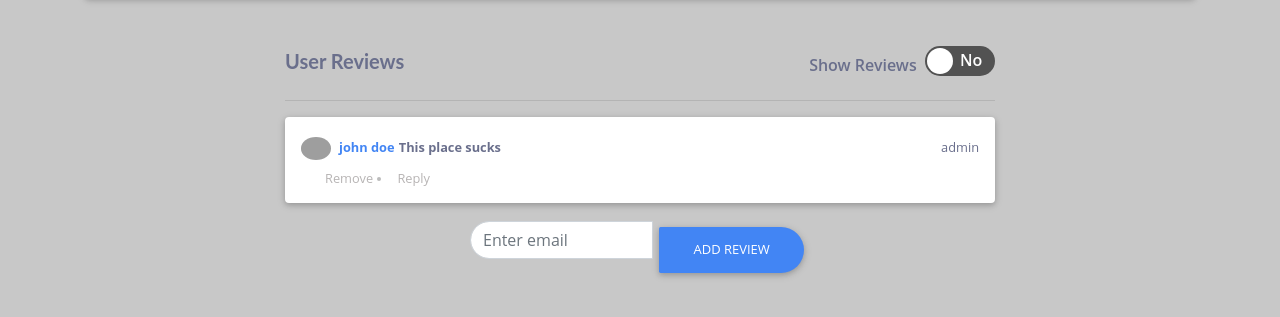
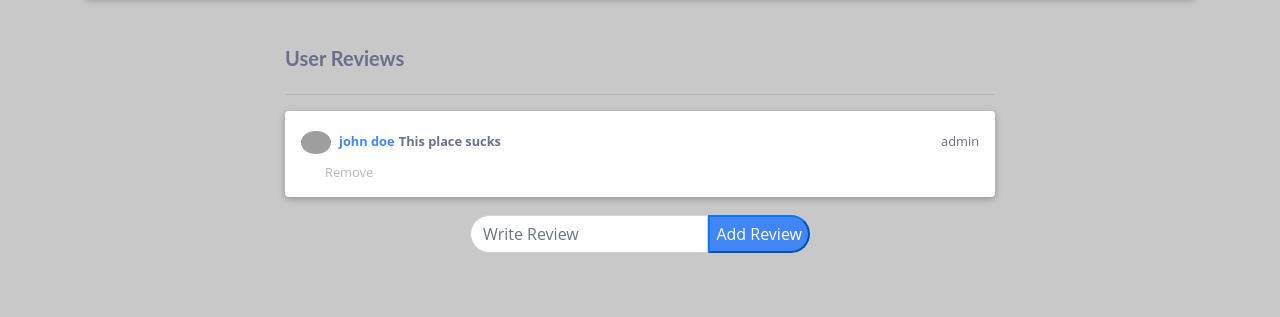
Before and after one commit to bimberman/resti-fe, a React (Create React App) app: page /Resturant in a window 1280 px wide. Shown: the part 1155-1472 px from the top of the page. Built offline with nearby package versions, Linux system fonts and the light colour scheme; grey boxes are pictures that could not be loaded.

Commit message:
fixed add comment button

```diff
--- a/src/components/ResturantView/AddComment.js
+++ b/src/components/ResturantView/AddComment.js
@@ -9,7 +9,7 @@ import '../../css/AddCommentStyle.css';
 
               <div class="text-center">
 
-                      <div class="input-group  "> <input type="text" class="form-control" placeholder="Enter email" aria-label="Recipient's username" aria-describedby="button-addon2"></input> <button class="btn btn-primary border-rad" type="button" id="button-addon2">Add Review</button> </div>
+                      <div class="input-group  "> <input type="text" class="form-control" placeholder="Write Review" aria-label="Recipient's username" aria-describedby="button-addon2"></input> <button class=" btn-primary border-rad" type="button" id="button-addon2">Add Review</button> </div>
                   </div>
 
 
--- a/src/components/ResturantView/Comment.js
+++ b/src/components/ResturantView/Comment.js
@@ -6,7 +6,7 @@ function Comment({data}){
                         <div class="user d-flex flex-row align-items-center"> <img src={data.person.userImg} width="30" class="user-img rounded-circle mr-2"></img> <span><small class="font-weight-bold text-primary">{data.person.name}</small> <small class="font-weight-bold">{data.person.review}</small></span></div> <small>{data.person.userRole}</small>
                     </div>
                     <div class="action d-flex justify-content-between mt-2 align-items-center">
-                        <div class="px-4"> <span class = "remove"><small>Remove</small></span> <span class="dots"></span> <span class = "reply"><small >Reply</small></span></div>
+                        <div class="px-4"> <span class = "remove"><small>Remove</small></span> </div>
                         <div class="icons align-items-center"> </div>
                     </div>
                 </div>
--- a/src/components/ResturantView/CommentHeader.js
+++ b/src/components/ResturantView/CommentHeader.js
@@ -3,13 +3,7 @@ function CommentHeader(){
         <div class="headings d-flex justify-content-between align-items-center mb-3">
             <h5>User Reviews</h5>
 
-            <div class="buttons"> <span class="  d-flex flex-row align-items-center">Show Reviews&nbsp;&nbsp;
-            <div class="switchToggle">
-                <input type="checkbox" id="switch"></input>
-                <label for="switch">Toggle</label>
-            </div>
-            </span>
-            </div>
+
 
         </div>
     );
--- a/src/css/AddCommentStyle.css
+++ b/src/css/AddCommentStyle.css
@@ -8,7 +8,6 @@
     font-size: 1rem;
     font-weight: 400;
     line-height: 1.5;
-    color: #495057;
     background-color: #fff;
     background-clip: padding-box;
     border: 1px solid #ced4da;
@@ -20,9 +19,7 @@
 }
 
 .form-control:focus {
-    color: #495057;
     background-color: #fff;
-    border-color: #f9a826;
     outline: 0;
     box-shadow: none
 }
@@ -31,11 +28,4 @@
     border-top-right-radius: 28px;
     border-bottom-right-radius: 28px;
     color: #fff;
-    background-color: #f9a826;
-    border-color: #f9a826
 }
-
-.border-rad:hover {
-    background-color: #f9a826;
-    border-color: #f9a826
-}
```
